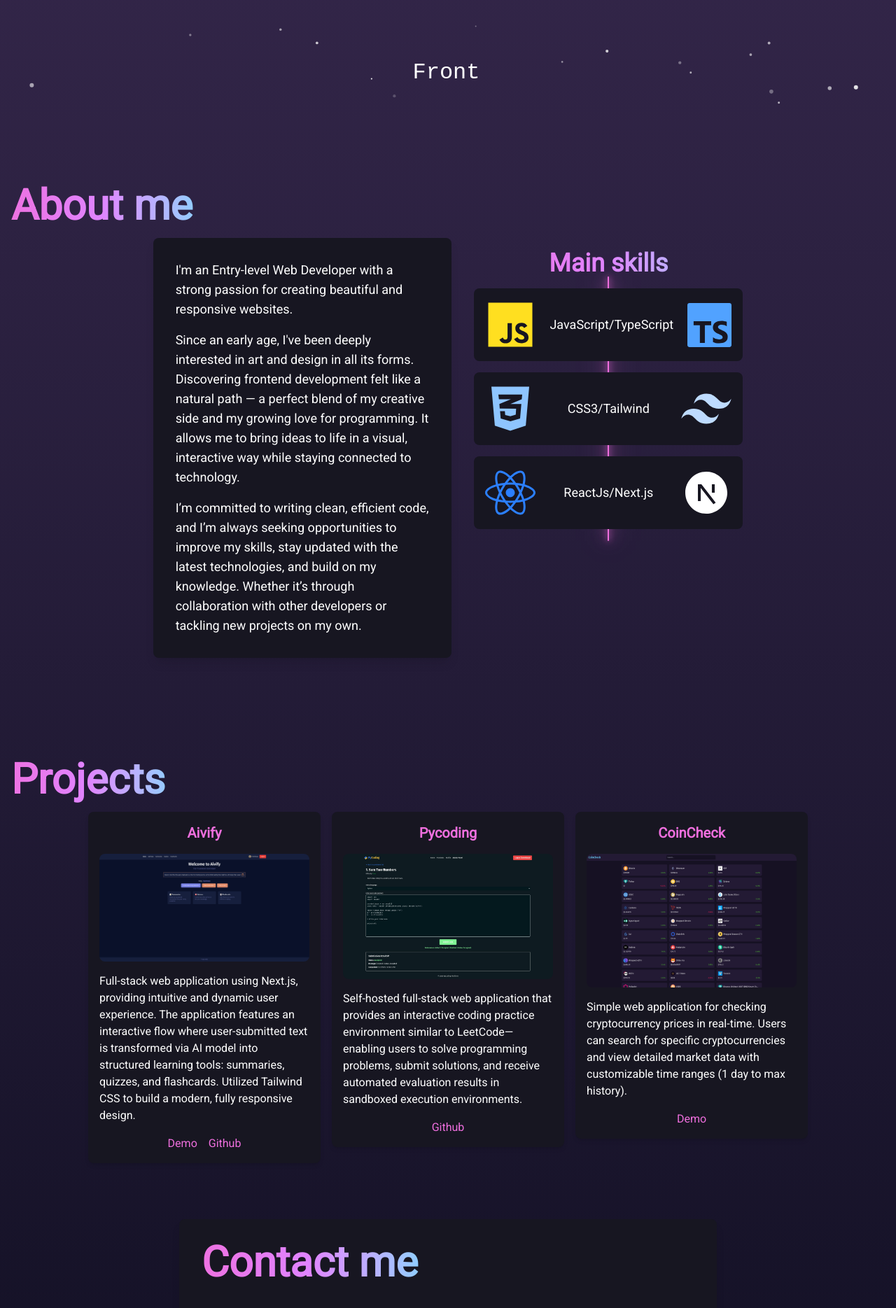
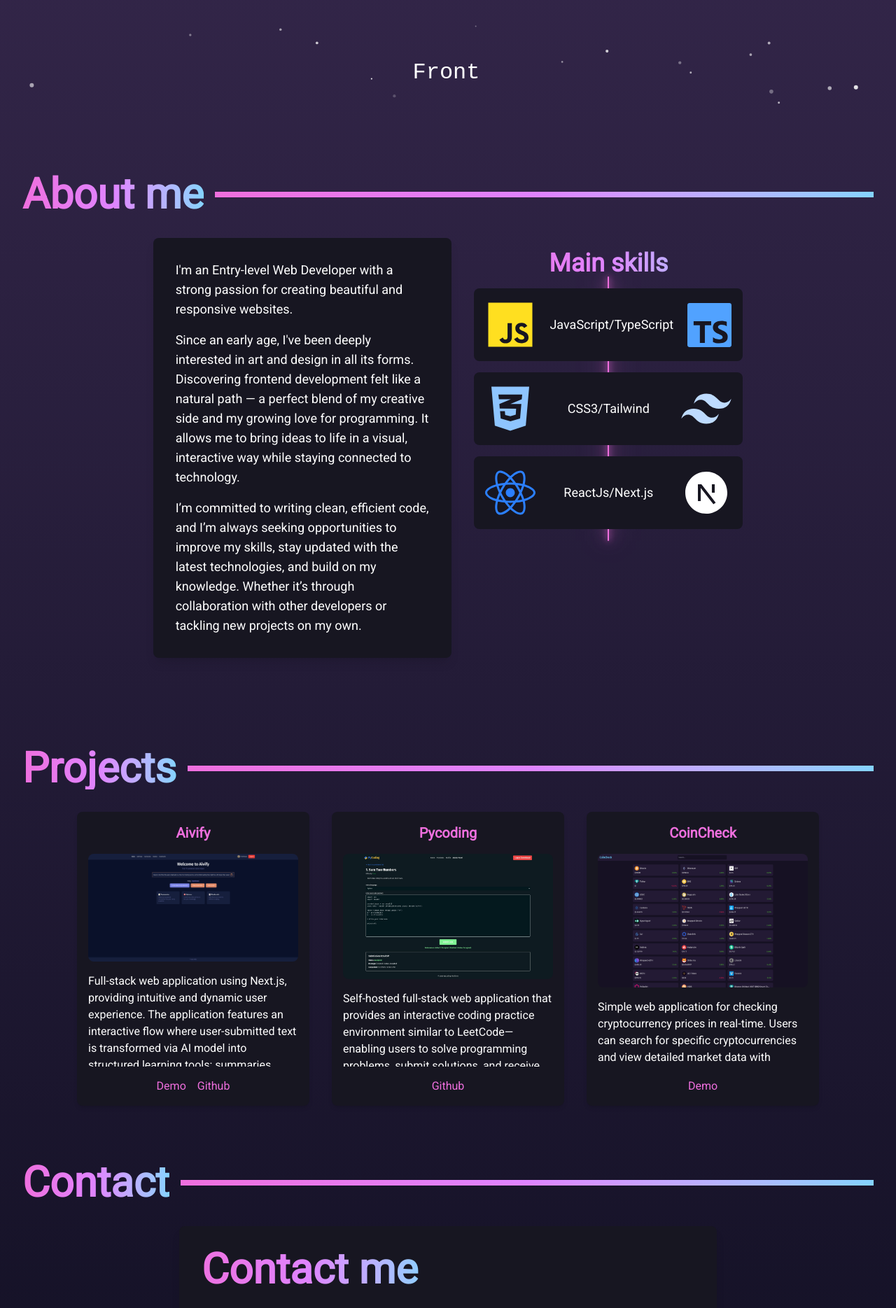
Before and after one commit to mkolaska04/portfolio-page, a Next.js app in the folder portfolio/: page / in a window 1280 px wide. Shown: the part 636-2505 px from the top of the page at 70% size. Built offline with nearby package versions, Linux system fonts and the light colour scheme; a web font is replaced by a local one.

Commit message:
redesign

```diff
--- a/portfolio/src/app/components/ProjectTile.tsx
+++ b/portfolio/src/app/components/ProjectTile.tsx
@@ -8,7 +8,7 @@ type Project = {
 
 export default function ProjectTile({ project }: { project: Project }) {
     return (
-        <div className=" max-w-sm w-fit bg-box rounded-lg shadow-md p-4 flex flex-col items-center">
+        <div className=" max-w-sm w-fit bg-box rounded-lg shadow-md p-4 flex flex-col items-center h-[420px]">
             <h2 className="text-xl font-bold text-[#EF6FDE]">{project.title}</h2>
                 <Image
                     src={project.imageSrc || "/cat-placeholder.jpg"}
@@ -18,7 +18,7 @@ export default function ProjectTile({ project }: { project: Project }) {
                     className="rounded-lg my-4"
 
             />
-            <p className="w-[300px] ">{project.description}</p>
+            <p className="w-[300px] overflow-auto ">{project.description}</p>
             <div className="flex space-x-4 mt-4">
                 {project.links.map((link: { name: string; url: string }) => (
                     <a key={link.name} href={link.url} target="_blank" rel="noopener noreferrer" className="text-[#EF6FDE] hover:text-[#84D3FF]">
--- a/portfolio/src/app/page.tsx
+++ b/portfolio/src/app/page.tsx
@@ -72,7 +72,10 @@ export default function Home() {
         }}
         className="w-full my-16"
       >
-        <h2 className="inline-block text-transparent bg-clip-text bg-gradient-to-r from-[#EF6FDE] via-[#DF84FF] to-[#84D3FF] text-4xl lg:text-6xl p-4 font-bold">About me</h2>
+        <div className="flex items-center justify-center mb-8 w-full px-8 gap-4">
+  <h2 className="inline-block whitespace-nowrap text-transparent bg-clip-text bg-gradient-to-r from-[#EF6FDE] via-[#DF84FF] to-[#84D3FF] text-4xl lg:text-6xl font-bold align-justify">About me</h2>
+        <div className="w-full bg-gradient-to-r from-[#EF6FDE] via-[#DF84FF] to-[#84D3FF] h-2"></div>
+        </div>
         <div className="flex flex-col items-center justify-center lg:flex-row gap-4 lg:gap-8 h-fit lg:items-stretch ">
           <div className="lg:w-1/3 bg-box p-4 lg:p-8 rounded-lg shadow-lg  max-w-7xl lg:text-lg flex flex-col space-y-4">
             <p> I&apos;m an Entry-level Web Developer with a strong passion for creating beautiful and responsive websites.
@@ -108,9 +111,12 @@ export default function Home() {
         }}
         className="w-full my-16"
       >
-        <h2 className="inline-block text-transparent bg-clip-text bg-gradient-to-r from-[#EF6FDE] via-[#DF84FF] to-[#84D3FF] text-4xl lg:text-6xl p-4 font-bold">Projects</h2>
+        <div className="flex items-center justify-center mb-8 w-full px-8 gap-4">
+        <h2 className="inline-block text-transparent bg-clip-text bg-gradient-to-r from-[#EF6FDE] via-[#DF84FF] to-[#84D3FF] text-4xl lg:text-6xl font-bold inline-block">Projects</h2>
+        <div className="w-full bg-gradient-to-r from-[#EF6FDE] via-[#DF84FF] to-[#84D3FF] h-2"></div>
+        </div>
 
-        <div className="flex flex-col  justify-center space-y-4 lg:flex-row lg:space-x-4">
+        <div className="flex flex-row flex-wrap gap-4 justify-center space-y-4 lg:space-x-4 mx-auto w-[90%]">
 
           <FadeInWhenVisible>
             <div className="w-full">
@@ -148,6 +154,10 @@ export default function Home() {
           </FadeInWhenVisible>
         </div>
       </div>
+      <div className="flex items-center justify-center mb-8 w-full px-8 gap-4">
+  <h2 className="inline-block whitespace-nowrap text-transparent bg-clip-text bg-gradient-to-r from-[#EF6FDE] via-[#DF84FF] to-[#84D3FF] text-4xl lg:text-6xl font-bold align-justify">Contact</h2>
+        <div className="w-full bg-gradient-to-r from-[#EF6FDE] via-[#DF84FF] to-[#84D3FF] h-2"></div>
+        </div>
       <div
         id={sections[3]}
         ref={(el) => {
```
